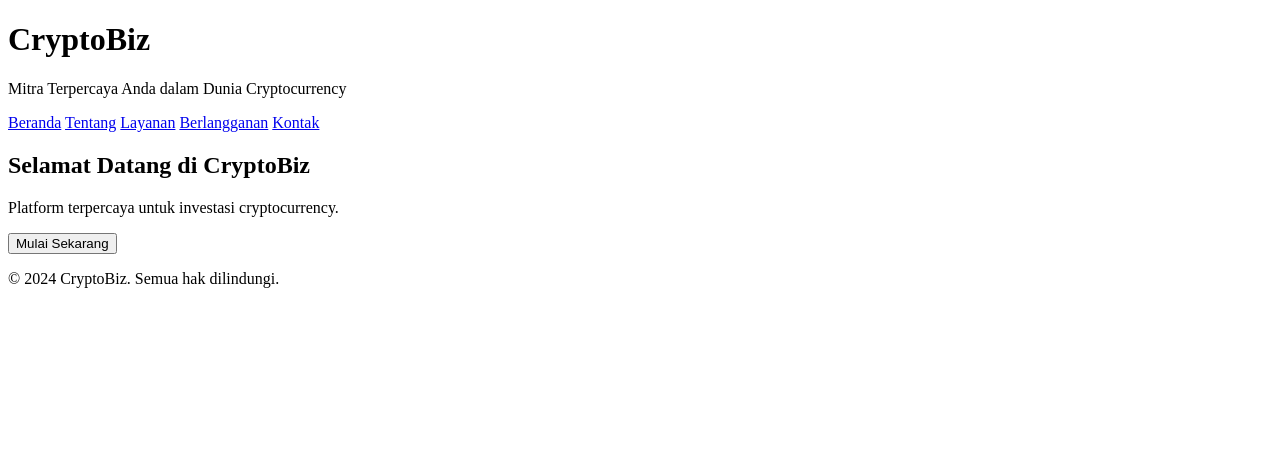
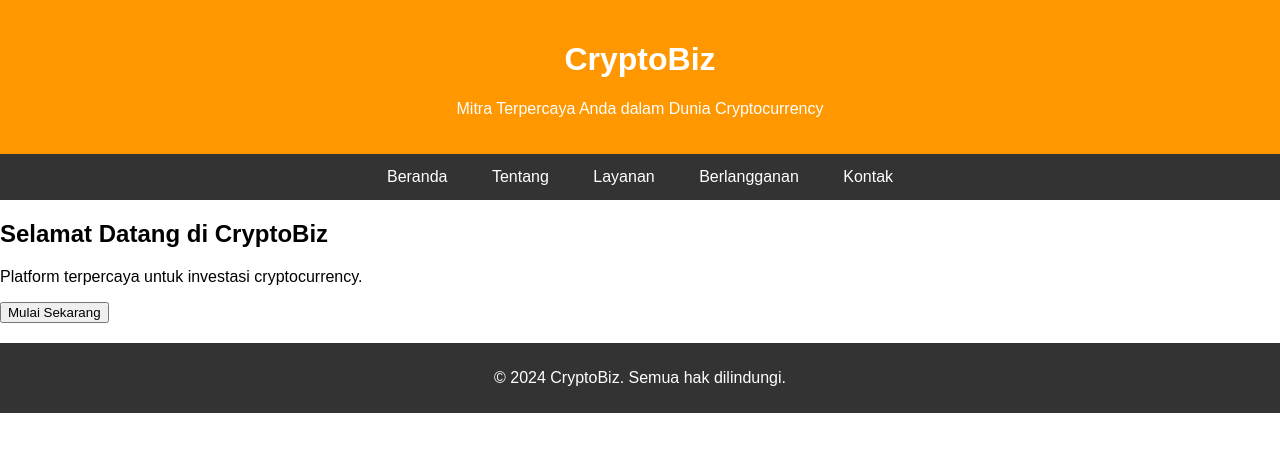
Before and after one commit to anonimous183723/..., a plain HTML site: page index.html in a window 1280 px wide. Drawn offline with Linux system fonts and the light colour scheme.

Commit message:
Add files via upload

```diff
--- a/index.html
+++ b/index.html
@@ -4,7 +4,7 @@
     <meta charset="UTF-8">
     <meta name="viewport" content="width=device-width, initial-scale=1.0">
     <title>Beranda - CryptoBiz</title>
-    <link rel="stylesheet" href="css/styles.css">
+    <link rel="stylesheet" href="kode.css">
 </head>
 <body>
     <header>
```
